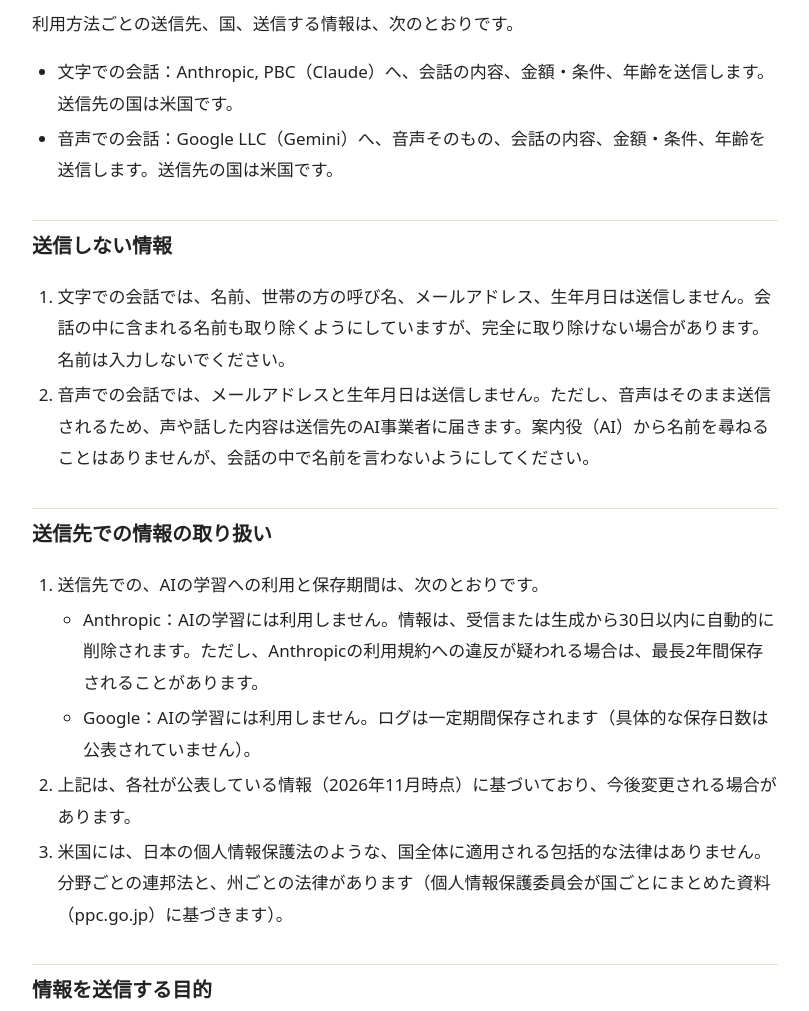
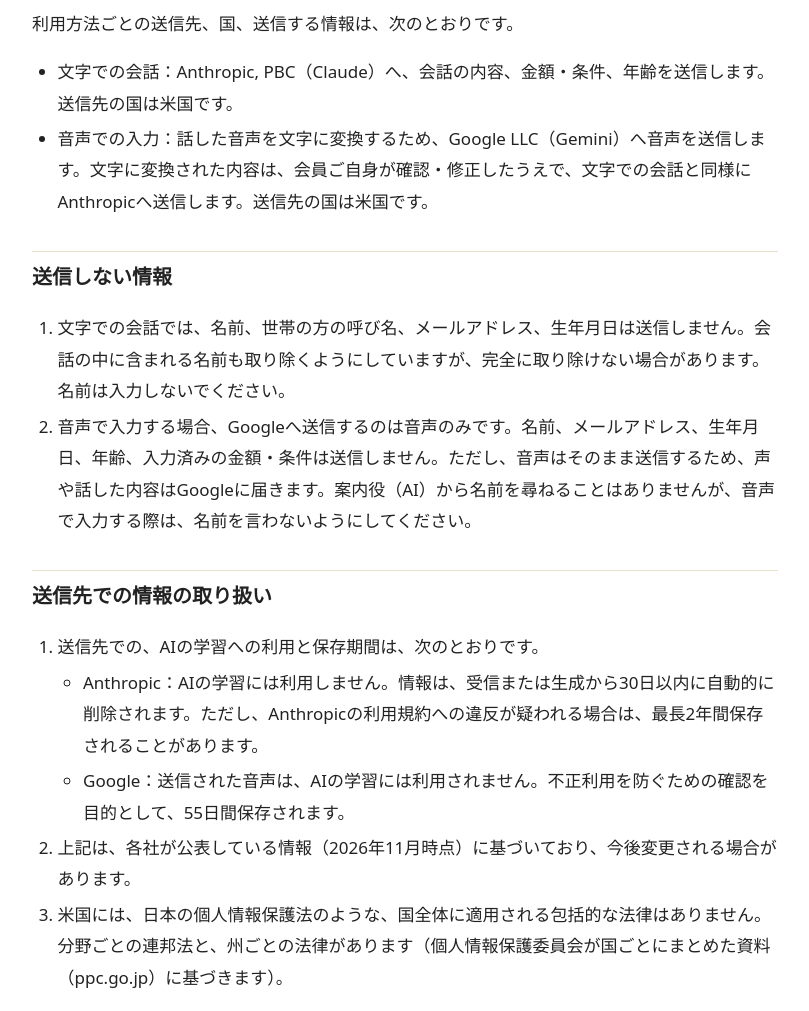
Before and after one commit to 50plusmoney/legal, a plain HTML site: page ai/index.html in a window 1280 px wide. Shown: the part 580-1591 px from the top of the page, without its empty margins (235-1044 px from the left). Drawn offline with Linux system fonts and the light colour scheme.

Commit message:
AIに送る情報の説明とプライバシーポリシー：声の入力に合わせ、Googleへ送るのは音声だけ・保存は55日間に直す（版と日付は変えない）
Co-Authored-By: Claude Opus 5.5 <noreply@anthropic.com>

```diff
--- a/ai/index.html
+++ b/ai/index.html
@@ -31,11 +31,11 @@ footer{margin-top:44px;padding-top:14px;border-top:1px solid var(--line);font-si
 <p>同意を取り消した場合は、案内役（AI）との会話は利用できなくなりますが、入力済みの情報の確認や修正など、そのほかの機能は引き続き利用できます。</p>
 <h2>情報の送信先と送信内容</h2>
 <p>利用方法ごとの送信先、国、送信する情報は、次のとおりです。</p>
-<ul><li>文字での会話：Anthropic, PBC（Claude）へ、会話の内容、金額・条件、年齢を送信します。送信先の国は米国です。</li><li>音声での会話：Google LLC（Gemini）へ、音声そのもの、会話の内容、金額・条件、年齢を送信します。送信先の国は米国です。</li></ul>
+<ul><li>文字での会話：Anthropic, PBC（Claude）へ、会話の内容、金額・条件、年齢を送信します。送信先の国は米国です。</li><li>音声での入力：話した音声を文字に変換するため、Google LLC（Gemini）へ音声を送信します。文字に変換された内容は、会員ご自身が確認・修正したうえで、文字での会話と同様にAnthropicへ送信します。送信先の国は米国です。</li></ul>
 <h2>送信しない情報</h2>
-<ol><li>文字での会話では、名前、世帯の方の呼び名、メールアドレス、生年月日は送信しません。会話の中に含まれる名前も取り除くようにしていますが、完全に取り除けない場合があります。名前は入力しないでください。</li><li>音声での会話では、メールアドレスと生年月日は送信しません。ただし、音声はそのまま送信されるため、声や話した内容は送信先のAI事業者に届きます。案内役（AI）から名前を尋ねることはありませんが、会話の中で名前を言わないようにしてください。</li></ol>
+<ol><li>文字での会話では、名前、世帯の方の呼び名、メールアドレス、生年月日は送信しません。会話の中に含まれる名前も取り除くようにしていますが、完全に取り除けない場合があります。名前は入力しないでください。</li><li>音声で入力する場合、Googleへ送信するのは音声のみです。名前、メールアドレス、生年月日、年齢、入力済みの金額・条件は送信しません。ただし、音声はそのまま送信するため、声や話した内容はGoogleに届きます。案内役（AI）から名前を尋ねることはありませんが、音声で入力する際は、名前を言わないようにしてください。</li></ol>
 <h2>送信先での情報の取り扱い</h2>
-<ol><li>送信先での、AIの学習への利用と保存期間は、次のとおりです。<ul><li>Anthropic：AIの学習には利用しません。情報は、受信または生成から30日以内に自動的に削除されます。ただし、Anthropicの利用規約への違反が疑われる場合は、最長2年間保存されることがあります。</li><li>Google：AIの学習には利用しません。ログは一定期間保存されます（具体的な保存日数は公表されていません）。</li></ul></li><li>上記は、各社が公表している情報（2026年11月時点）に基づいており、今後変更される場合があります。</li><li>米国には、日本の個人情報保護法のような、国全体に適用される包括的な法律はありません。分野ごとの連邦法と、州ごとの法律があります（個人情報保護委員会が国ごとにまとめた資料（ppc.go.jp）に基づきます）。</li></ol>
+<ol><li>送信先での、AIの学習への利用と保存期間は、次のとおりです。<ul><li>Anthropic：AIの学習には利用しません。情報は、受信または生成から30日以内に自動的に削除されます。ただし、Anthropicの利用規約への違反が疑われる場合は、最長2年間保存されることがあります。</li><li>Google：送信された音声は、AIの学習には利用されません。不正利用を防ぐための確認を目的として、55日間保存されます。</li></ul></li><li>上記は、各社が公表している情報（2026年11月時点）に基づいており、今後変更される場合があります。</li><li>米国には、日本の個人情報保護法のような、国全体に適用される包括的な法律はありません。分野ごとの連邦法と、州ごとの法律があります（個人情報保護委員会が国ごとにまとめた資料（ppc.go.jp）に基づきます）。</li></ol>
 <h2>情報を送信する目的</h2>
 <ol><li>会話の内容から目標や条件を整理し、計算結果について説明するために情報を送信します。</li><li>資産の将来予測などの計算は本アプリの計算機能が行い、AIはその結果をもとに説明します。AIが会話から抽出した数値は、会員ご自身が確認するまで計算には使用しません。</li></ol>
 <h2>本アプリ内での情報の保存</h2>
```
Also changed, not shown: privacy/index.html (+2 -2 lines).
